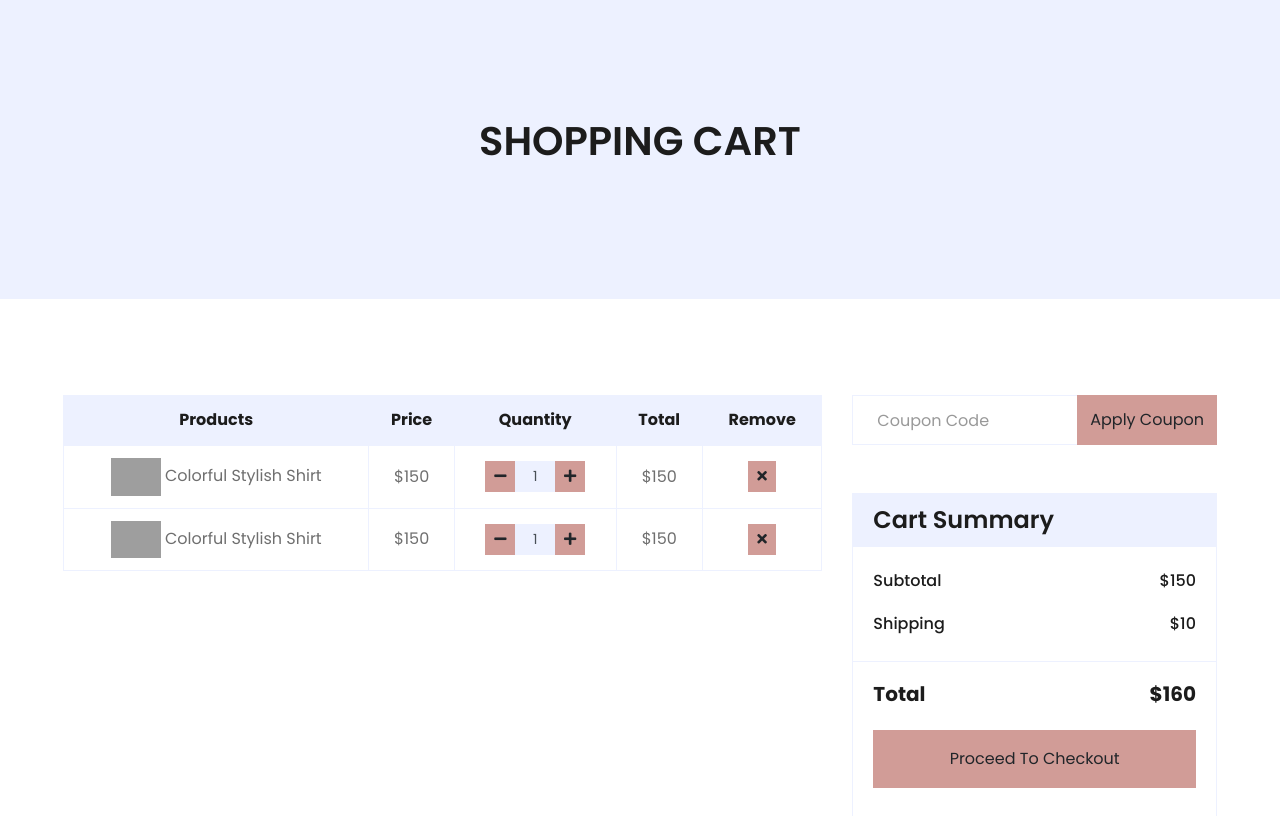
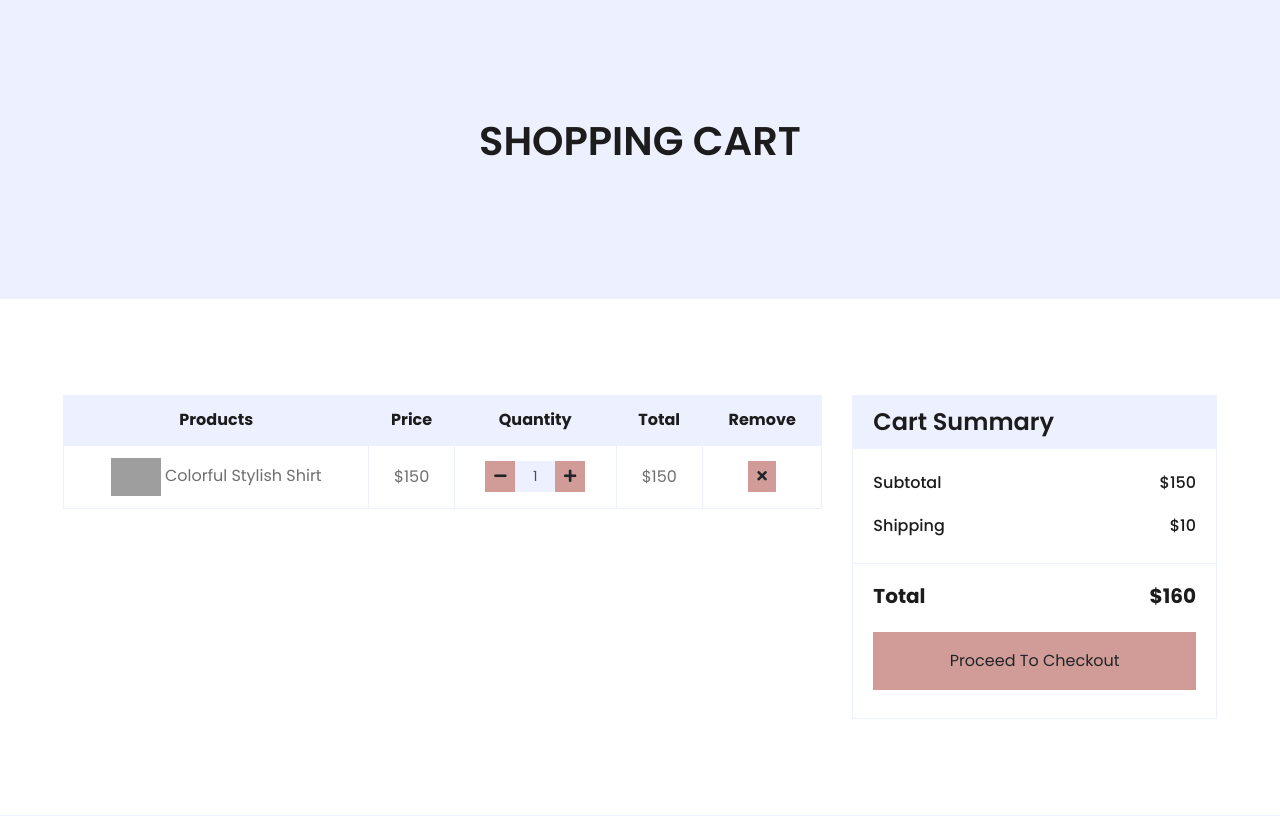
Before and after one commit to Mohammadhp7878/Maktab93_onlineshop, a Django app: page /cart/ in a window 1280 px wide. Shown: the part 186-1002 px from the top of the page. Run offline with Django 4.2, Linux system fonts and the light colour scheme; data that the repository does not hold is empty; parts of the project's set-up code (start-up, migrations or seed data) failed here and were passed over; some libraries are stand-ins or nearby versions; grey boxes are pictures that could not be loaded.

Commit message:
fix: remove external parts

```diff
--- a/orders/templates/cart.html
+++ b/orders/templates/cart.html
@@ -43,39 +43,10 @@
                         <td class="align-middle">$150</td>
                         <td class="align-middle"><button class="btn btn-sm btn-primary"><i class="fa fa-times"></i></button></td>
                     </tr>
-                    <tr>
-                        <td class="align-middle"><img src="img/product-2.jpg" alt="" style="width: 50px;"> Colorful Stylish Shirt</td>
-                        <td class="align-middle">$150</td>
-                        <td class="align-middle">
-                            <div class="input-group quantity mx-auto" style="width: 100px;">
-                                <div class="input-group-btn">
-                                    <button class="btn btn-sm btn-primary btn-minus" >
-                                    <i class="fa fa-minus"></i>
-                                    </button>
-                                </div>
-                                <input type="text" class="form-control form-control-sm bg-secondary text-center" value="1">
-                                <div class="input-group-btn">
-                                    <button class="btn btn-sm btn-primary btn-plus">
-                                        <i class="fa fa-plus"></i>
-                                    </button>
-                                </div>
-                            </div>
-                        </td>
-                        <td class="align-middle">$150</td>
-                        <td class="align-middle"><button class="btn btn-sm btn-primary"><i class="fa fa-times"></i></button></td>
-                    </tr>
                 </tbody>
             </table>
         </div>
         <div class="col-lg-4">
-            <form class="mb-5" action="">
-                <div class="input-group">
-                    <input type="text" class="form-control p-4" placeholder="Coupon Code">
-                    <div class="input-group-append">
-                        <button class="btn btn-primary">Apply Coupon</button>
-                    </div>
-                </div>
-            </form>
             <div class="card border-secondary mb-5">
                 <div class="card-header bg-secondary border-0">
                     <h4 class="font-weight-semi-bold m-0">Cart Summary</h4>
```
